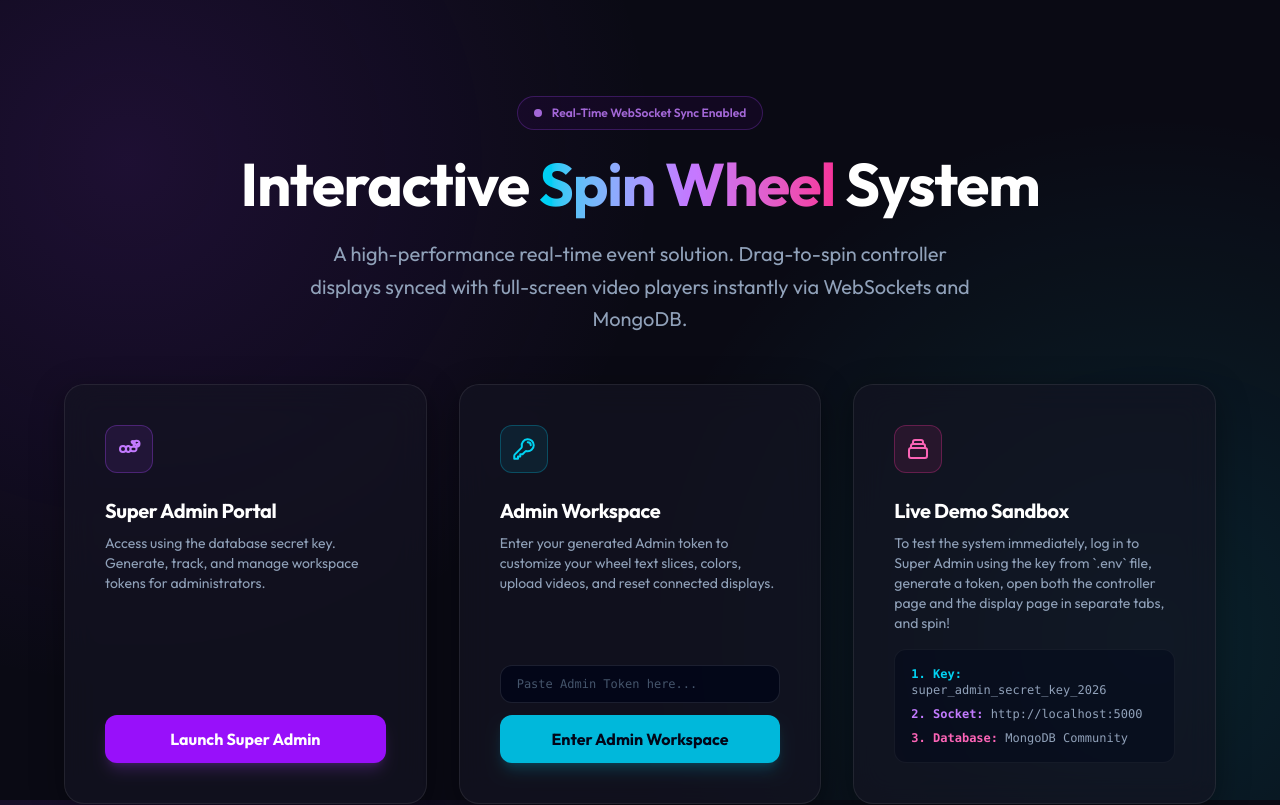
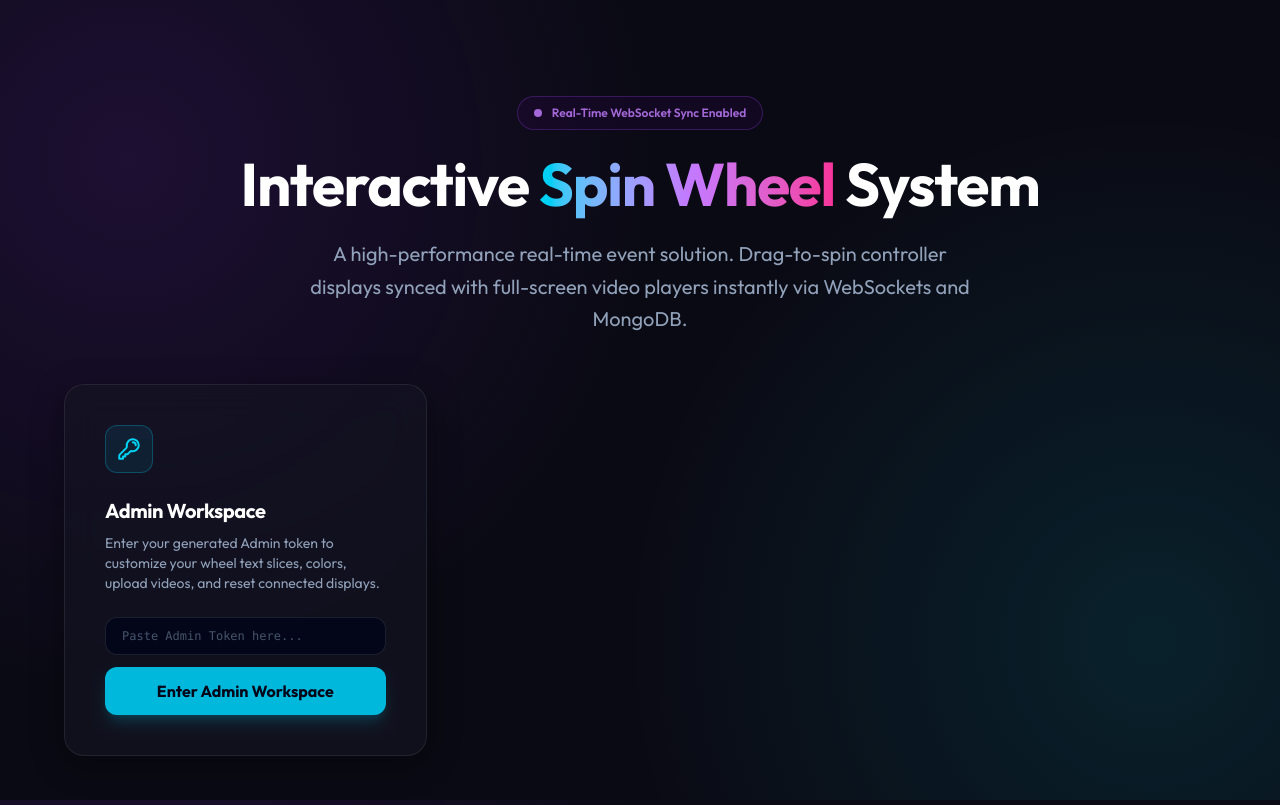
Before and after one commit to aamirjawed/spin-wheel-nextjs, a Next.js app: page / in a window 1280 px wide. Shown: the top 805 px of the page. Built offline with nearby package versions, Linux system fonts and the light colour scheme.

Commit message:
latest fix in home page

```diff
--- a/app/page.tsx
+++ b/app/page.tsx
@@ -26,7 +26,7 @@ export default function Home() {
       <main className="max-w-6xl mx-auto w-full my-12 grid grid-cols-1 md:grid-cols-2 lg:grid-cols-3 gap-8">
 
         {/* Super Admin Access Card */}
-        <div className="glass-panel p-8 flex flex-col justify-between bg-slate-900/40 border border-white/5 hover:border-purple-500/30 transition-all rounded-2xl">
+        {/* <div className="glass-panel p-8 flex flex-col justify-between bg-slate-900/40 border border-white/5 hover:border-purple-500/30 transition-all rounded-2xl">
           <div>
             <div className="w-12 h-12 rounded-xl bg-purple-500/10 border border-purple-500/30 text-purple-400 flex items-center justify-center mb-6">
               <svg className="w-6 h-6" fill="none" stroke="currentColor" strokeWidth="2" viewBox="0 0 24 24">
@@ -44,7 +44,7 @@ export default function Home() {
           >
             Launch Super Admin
           </Link>
-        </div>
+        </div> */}
 
         {/* Admin Workspace Access Card */}
         <div className="glass-panel p-8 flex flex-col justify-between bg-slate-900/40 border border-white/5 hover:border-cyan-500/30 transition-all rounded-2xl">
@@ -77,7 +77,7 @@ export default function Home() {
         </div>
 
         {/* System Architecture Flow Card */}
-        <div className="glass-panel p-8 flex flex-col justify-between bg-slate-900/40 border border-white/5 rounded-2xl lg:col-span-1 md:col-span-2">
+        {/* <div className="glass-panel p-8 flex flex-col justify-between bg-slate-900/40 border border-white/5 rounded-2xl lg:col-span-1 md:col-span-2">
           <div>
             <div className="w-12 h-12 rounded-xl bg-pink-500/10 border border-pink-500/30 text-pink-400 flex items-center justify-center mb-6">
               <svg className="w-6 h-6" fill="none" stroke="currentColor" strokeWidth="2" viewBox="0 0 24 24">
@@ -94,7 +94,7 @@ export default function Home() {
             <div><span className="text-purple-400 font-bold">2. Socket:</span> http://localhost:5000</div>
             <div><span className="text-pink-400 font-bold">3. Database:</span> MongoDB Community</div>
           </div>
-        </div>
+        </div> */}
 
       </main>
 
```
